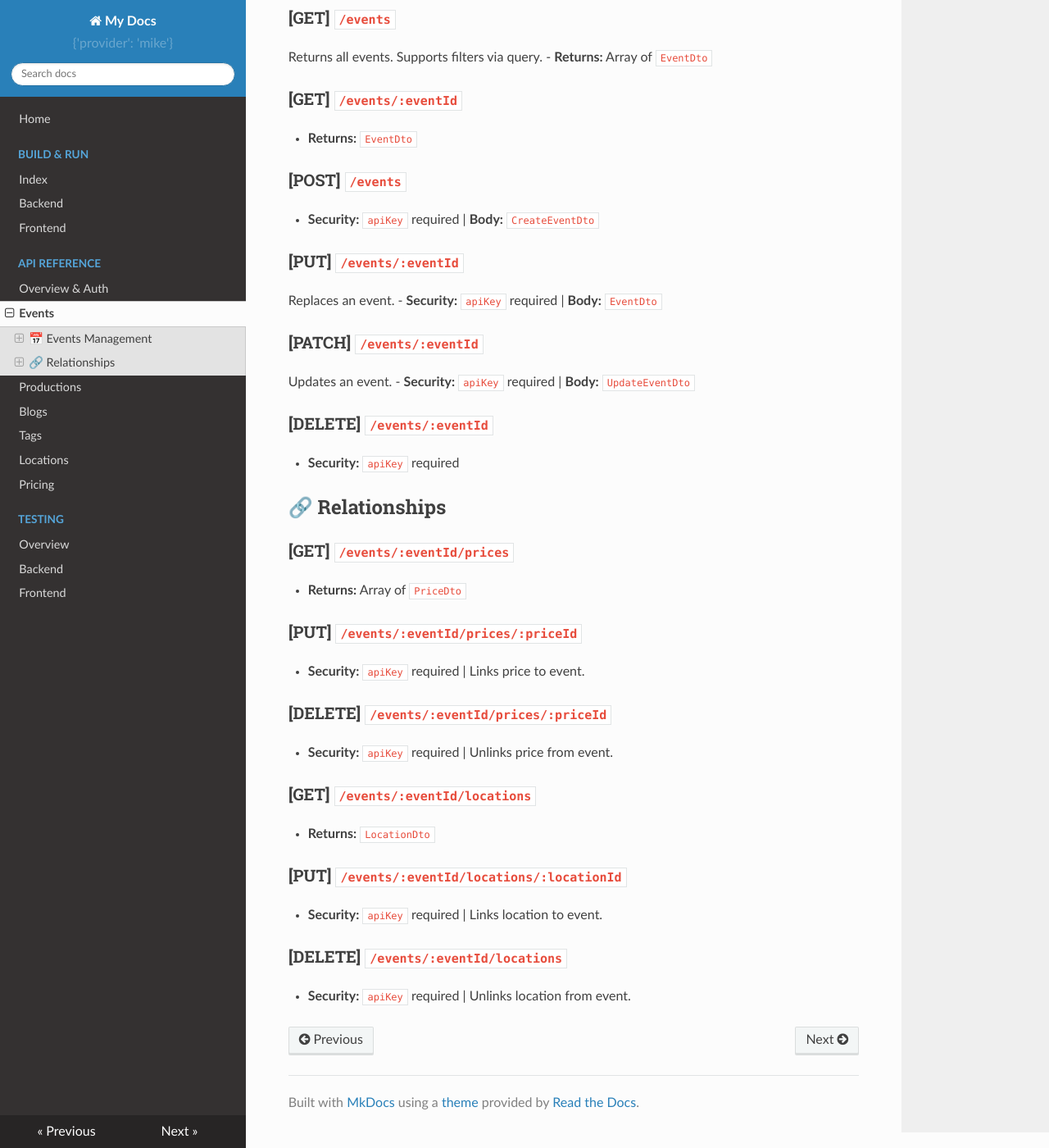
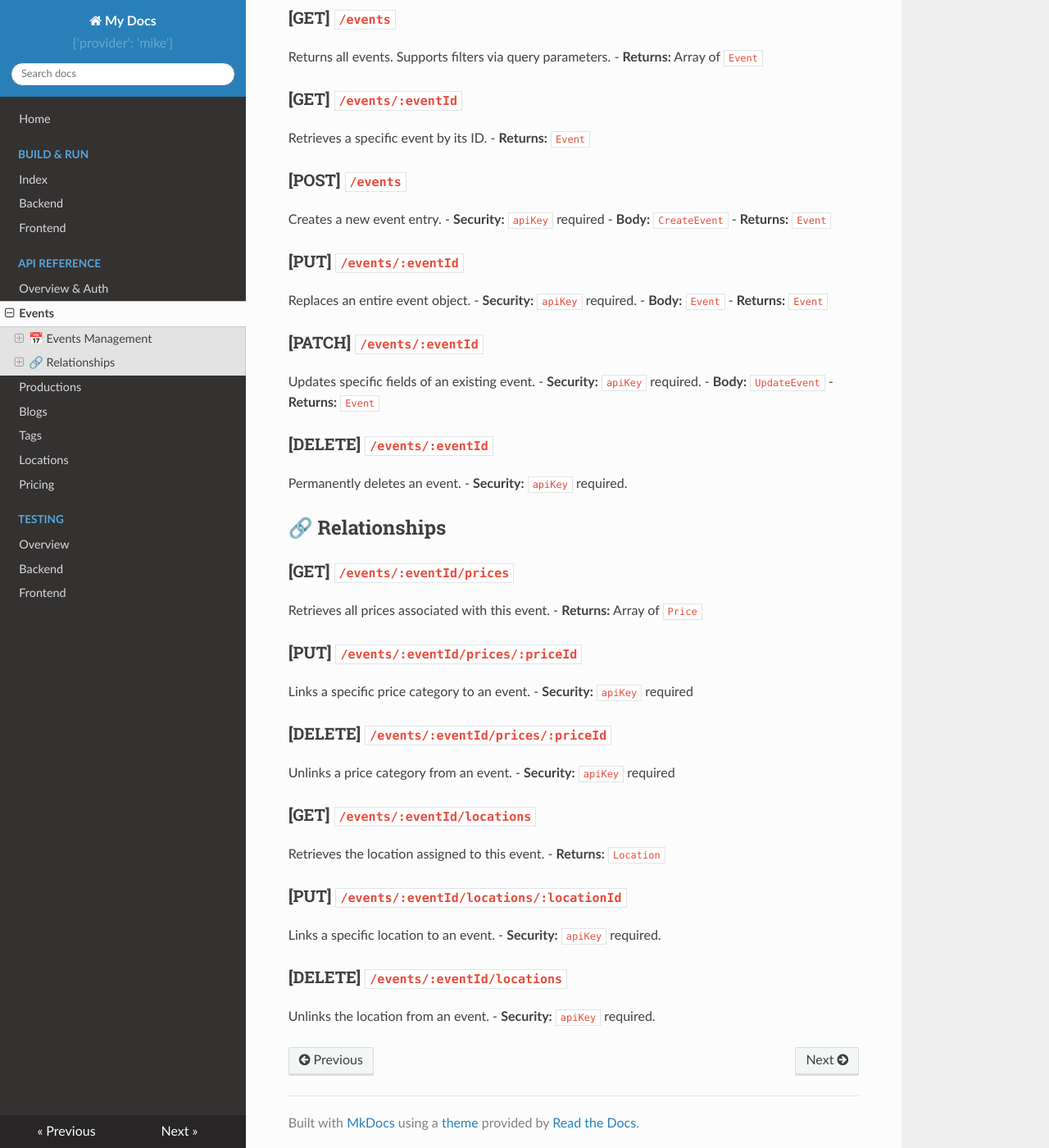
Before and after one commit to SELab-2/viernulvier-4, an MkDocs documentation site: the page built from docs/api/events.md, in a window 1280 px wide and 1400 px high, scrolled down 208 px. Shown: the whole window at 82% size. Built offline with MkDocs 1.6.1, drawn with Linux system fonts in a browser that asks for light colours; nearby versions of some CDN libraries.

Commit message:
More consistency, removed DTO, added some more info at certain places

```diff
--- a/docs/api/events.md
+++ b/docs/api/events.md
@@ -2,41 +2,56 @@
 
 ## 📅 Events Management
 ### [GET] `/events`
-Returns all events. Supports filters via query.
-- **Returns:** Array of `EventDto`
+Returns all events. Supports filters via query parameters.
+- **Returns:** Array of `Event`
 
 ### [GET] `/events/:eventId`
-- **Returns:** `EventDto`
+Retrieves a specific event by its ID.
+- **Returns:** `Event`
 
 ### [POST] `/events`
-- **Security:** `apiKey` required | **Body:** `CreateEventDto`
+Creates a new event entry.
+- **Security:** `apiKey` required
+- **Body:** `CreateEvent`
+- **Returns:** `Event`
 
 ### [PUT] `/events/:eventId`
-Replaces an event.
-- **Security:** `apiKey` required | **Body:** `EventDto`
+Replaces an entire event object.
+- **Security:** `apiKey` required.
+- **Body:** `Event`
+- **Returns:** `Event`
 
 ### [PATCH] `/events/:eventId`
-Updates an event.
-- **Security:** `apiKey` required | **Body:** `UpdateEventDto`
+Updates specific fields of an existing event.
+- **Security:** `apiKey` required.
+- **Body:** `UpdateEvent`
+- **Returns:** `Event`
 
 ### [DELETE] `/events/:eventId`
-- **Security:** `apiKey` required
+Permanently deletes an event.
+- **Security:** `apiKey` required.
 
 ## 🔗 Relationships
 ### [GET] `/events/:eventId/prices`
-- **Returns:** Array of `PriceDto`
+Retrieves all prices associated with this event.
+- **Returns:** Array of `Price`
 
 ### [PUT] `/events/:eventId/prices/:priceId`
-- **Security:** `apiKey` required | Links price to event.
+Links a specific price category to an event.
+- **Security:** `apiKey` required
 
 ### [DELETE] `/events/:eventId/prices/:priceId`
-- **Security:** `apiKey` required | Unlinks price from event.
+Unlinks a price category from an event.
+- **Security:** `apiKey` required
 
 ### [GET] `/events/:eventId/locations`
-- **Returns:** `LocationDto`
+Retrieves the location assigned to this event.
+- **Returns:** `Location`
 
 ### [PUT] `/events/:eventId/locations/:locationId`
-- **Security:** `apiKey` required | Links location to event.
+Links a specific location to an event.
+- **Security:** `apiKey` required.
 
 ### [DELETE] `/events/:eventId/locations`
-- **Security:** `apiKey` required | Unlinks location from event.
+Unlinks the location from an event.
+- **Security:** `apiKey` required.
```
Also changed, not shown: docs/api/locations.md (+14 -6 lines), docs/api/productions.md (+30 -11 lines), docs/api/tags.md (+14 -5 lines).
